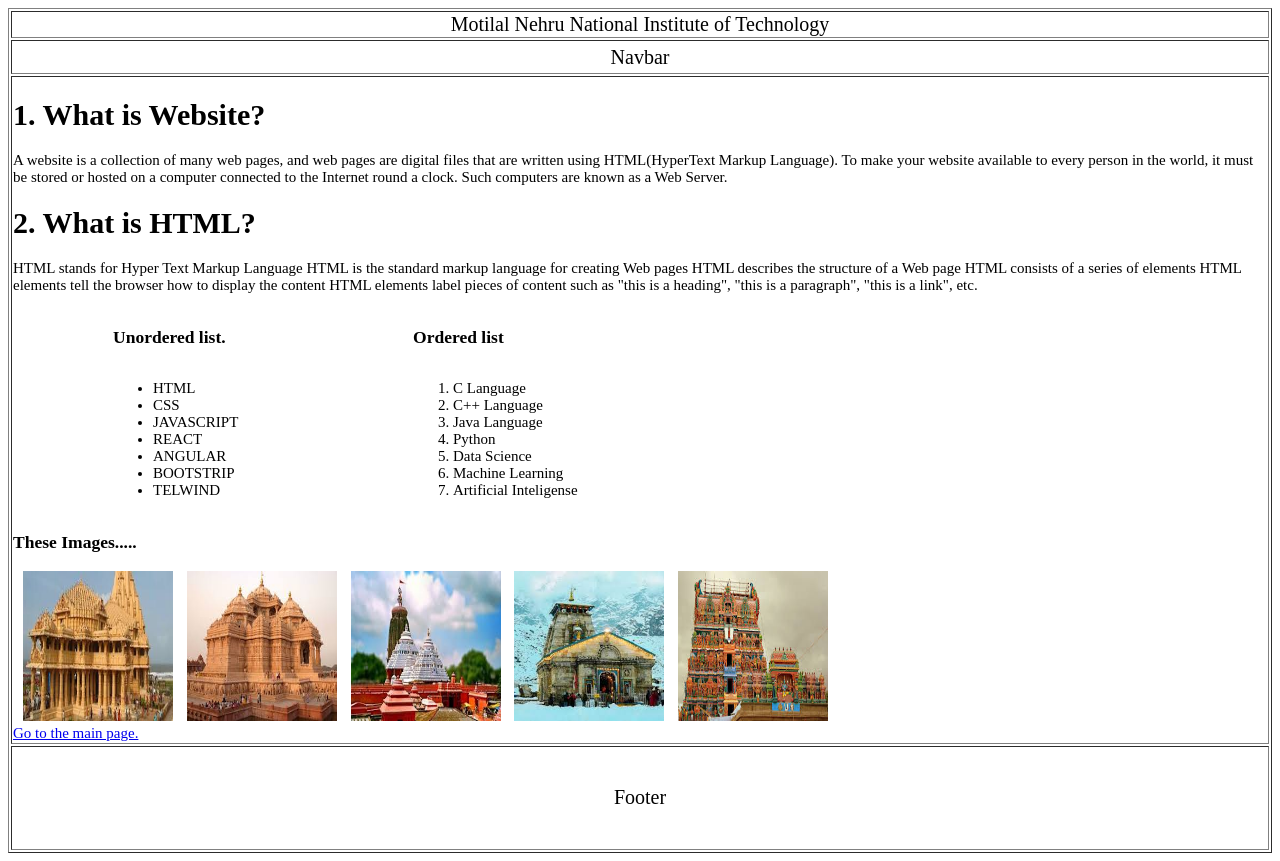
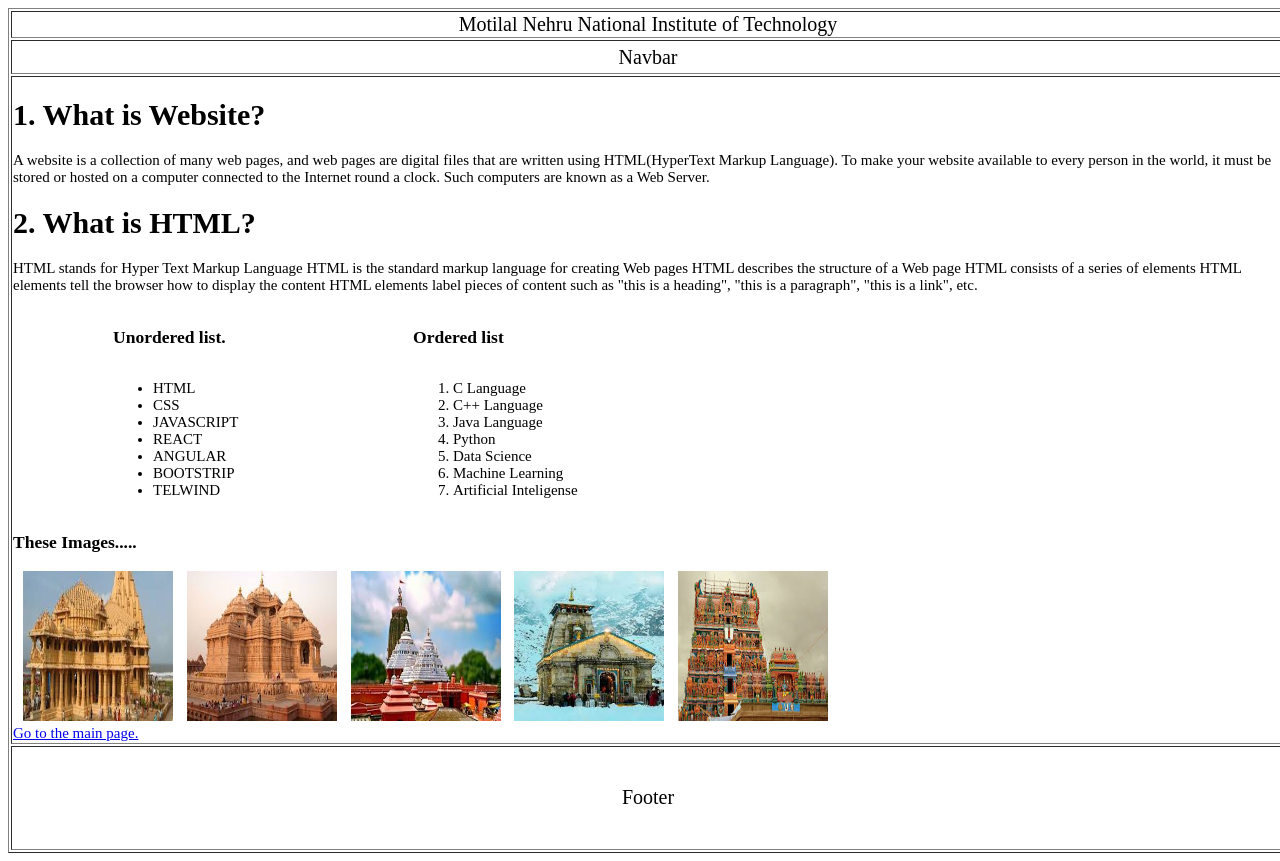
Before and after one commit to BittuSharma2/website, a plain HTML site: page index.html in a window 1280 px wide. Drawn offline with Linux system fonts and the light colour scheme.

Commit message:
Update index.html

```diff
--- a/index.html
+++ b/index.html
@@ -23,12 +23,15 @@
             height: 150px;
             width: 150px;
         }
-
+        #container{
+            height: 100vh;
+            width: 100vw;
+        }
 
     </style>
 </head>
 <body>
-    <table border="1px" height="800px" width="100%">
+    <table border="1px" id="container">
         <thead>
             <tr id="">
                 <td colspan="2" height="20px">Motilal Nehru National Institute of Technology</td>
```
